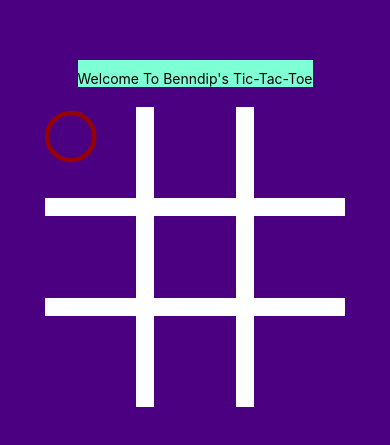
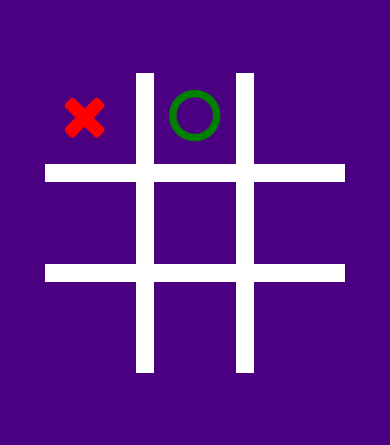
Before and after one commit to benndip/ReactApp, a React Native app: screen / in a window 390 px wide. Shown: the part 199-644 px from the top of the page. Built offline with nearby package versions, Linux system fonts and the light colour scheme.

Commit message:
added icon

```diff
--- a/App.js
+++ b/App.js
@@ -10,22 +10,32 @@ import{
 import Icon from 'react-native-vector-icons/FontAwesome';
 
 export default class App extends React.Component{
+
+  constructor(Props){
+    super(Props);
+
+    this.state={
+
+    }
+  }
+
   render(){
     return(
       <View style={styles.container}>
-        <View style={styles.text}>
-        <Text>Welcome To Benndip's Tic-Tac-Toe</Text>
-        </View>
 
         <View style={{flexDirection:'row'}}>
        <TouchableOpacity>
          <View style={[styles.tile,{borderLeftWidth:0,borderTopWidth:0}]}>
-         <Icon name="circle-thin" size={60} color="#900" />
+         <Icon name="close" style={styles.tilex} />
          </View>
        </TouchableOpacity>
 
 
-       <TouchableOpacity><View style={[styles.tile,{borderTopWidth:0}]}></View></TouchableOpacity>
+       <TouchableOpacity>
+         <View style={[styles.tile,{borderTopWidth:0}]}>
+         <Icon name="circle-o" style={styles.tileO} />
+         </View>
+         </TouchableOpacity>
        <TouchableOpacity><View style={[styles.tile,{borderRightWidth:0,borderTopWidth:0}]}></View></TouchableOpacity>
         </View>
 
@@ -62,5 +72,17 @@ const styles=StyleSheet.create({
   backgroundColor:'aquamarine',
  marginVertical:20,
  paddingTop:10
+  },
+  tilex:{
+    color:"red",
+    fontSize:60,
+    marginLeft:16,
+    marginVertical:13
+  },
+  tileO:{
+    color:"green",
+    fontSize:60,
+    marginLeft:15,
+    marginVertical:13
   }
 })
```
